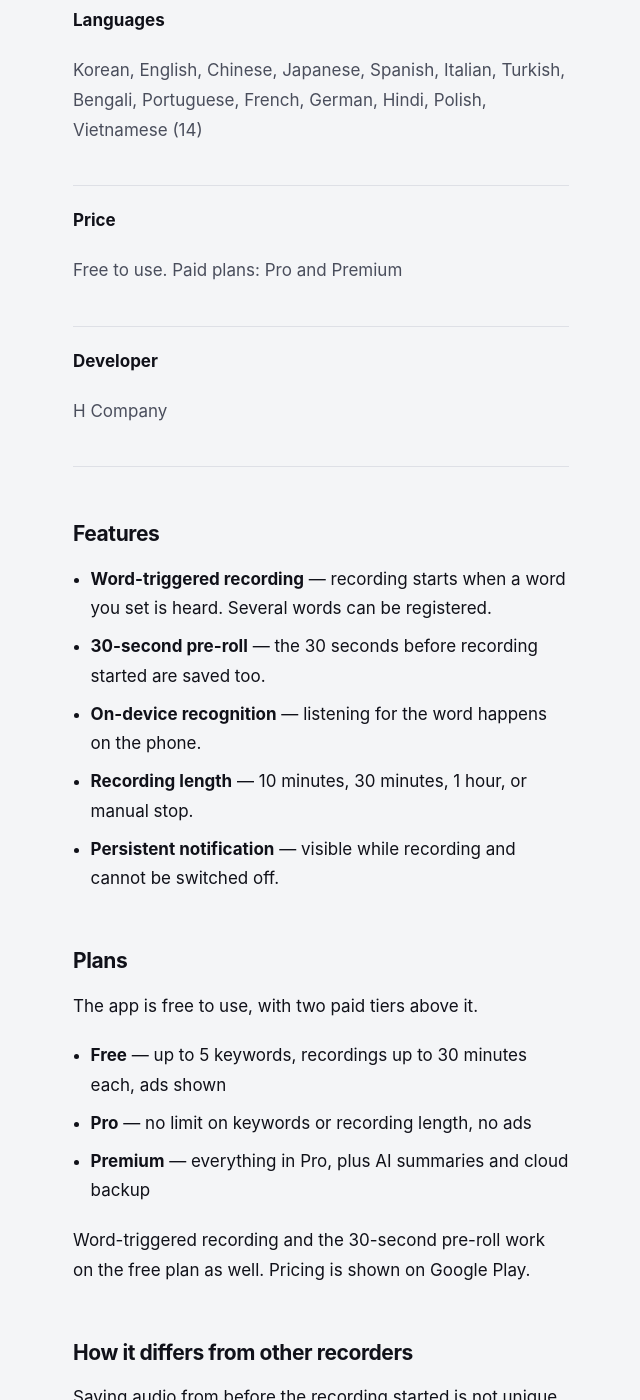
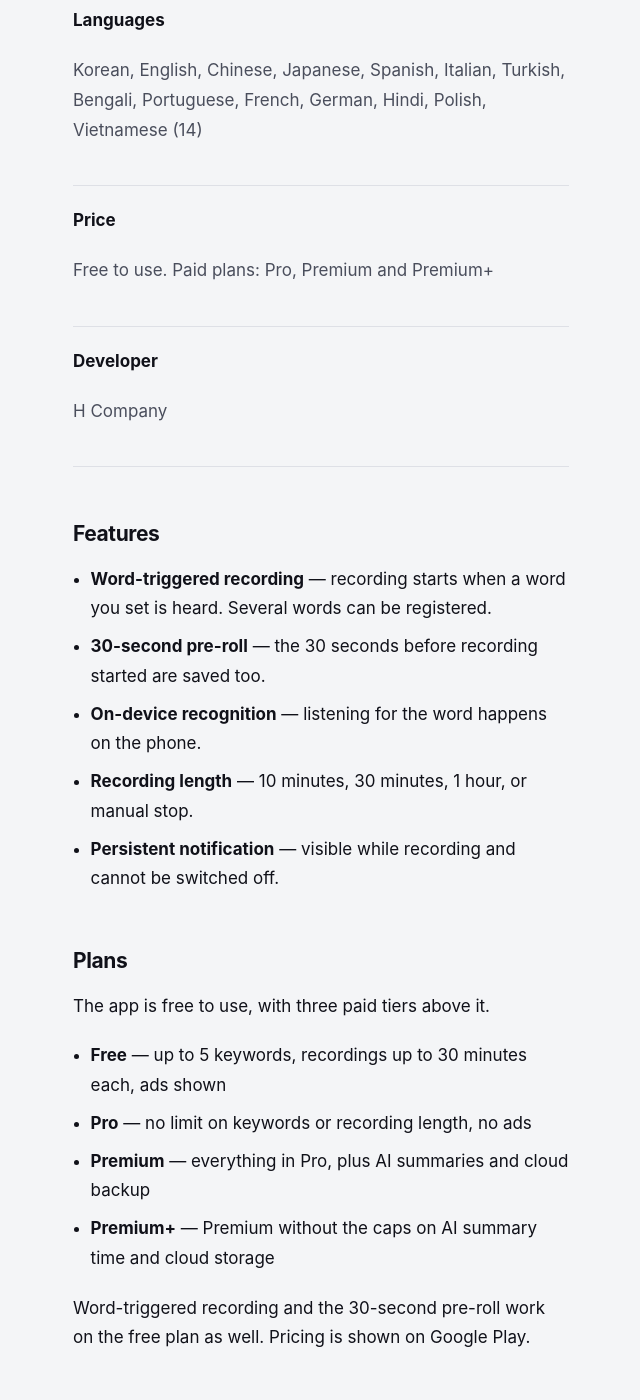
Before and after one commit to hcompany-kr/hcompany-kr.github.io, a Jekyll site: the page built from talksafe/en/index.html, in a window 1280 px wide and 1400 px high, scrolled down 1288 px. Shown: the whole window, without its empty margins (319-959 px from the left). Built offline with Jekyll 4.4.1, drawn with Linux system fonts in a browser that asks for light colours; some web fonts are replaced.

Commit message:
Add files via upload

```diff
--- a/talksafe/en/index.html
+++ b/talksafe/en/index.html
@@ -82,7 +82,7 @@
     {
       "@type": "Question",
       "name": "What do you get on the free plan?",
-      "acceptedAnswer": { "@type": "Answer", "text": "The free plan allows up to 5 keywords and recordings of up to 30 minutes each, and shows ads. The Pro plan removes the keyword and recording-length limits and the ads. AI summaries and cloud backup are part of the Premium plan." }
+      "acceptedAnswer": { "@type": "Answer", "text": "The free plan allows up to 5 keywords and recordings of up to 30 minutes each, and shows ads. The Pro plan removes the keyword and recording-length limits and the ads. AI summaries and cloud backup are part of the Premium plan, and Premium+ removes the caps on those." }
     },
     {
       "@type": "Question",
@@ -131,7 +131,7 @@
         <div class="qa-item"><p class="qa-q">Package name</p><p class="qa-a">com.lab525.talksafe</p></div>
         <div class="qa-item"><p class="qa-q">Category</p><p class="qa-a">Voice recorder / Utilities</p></div>
         <div class="qa-item"><p class="qa-q">Languages</p><p class="qa-a">Korean, English, Chinese, Japanese, Spanish, Italian, Turkish, Bengali, Portuguese, French, German, Hindi, Polish, Vietnamese (14)</p></div>
-        <div class="qa-item"><p class="qa-q">Price</p><p class="qa-a">Free to use. Paid plans: Pro and Premium</p></div>
+        <div class="qa-item"><p class="qa-q">Price</p><p class="qa-a">Free to use. Paid plans: Pro, Premium and Premium+</p></div>
         <div class="qa-item"><p class="qa-q">Developer</p><p class="qa-a">H Company</p></div>
       </div>
 
@@ -147,12 +147,13 @@
 
       <h2>Plans</h2>
 
-      <p>The app is free to use, with two paid tiers above it.</p>
+      <p>The app is free to use, with three paid tiers above it.</p>
 
       <ul>
         <li><strong>Free</strong> — up to 5 keywords, recordings up to 30 minutes each, ads shown</li>
         <li><strong>Pro</strong> — no limit on keywords or recording length, no ads</li>
         <li><strong>Premium</strong> — everything in Pro, plus AI summaries and cloud backup</li>
+        <li><strong>Premium+</strong> — Premium without the caps on AI summary time and cloud storage</li>
       </ul>
 
       <p>Word-triggered recording and the 30-second pre-roll work on the free plan as well. Pricing is shown on Google Play.</p>
```
Also changed, not shown: talksafe/index.html (+4 -3 lines).
